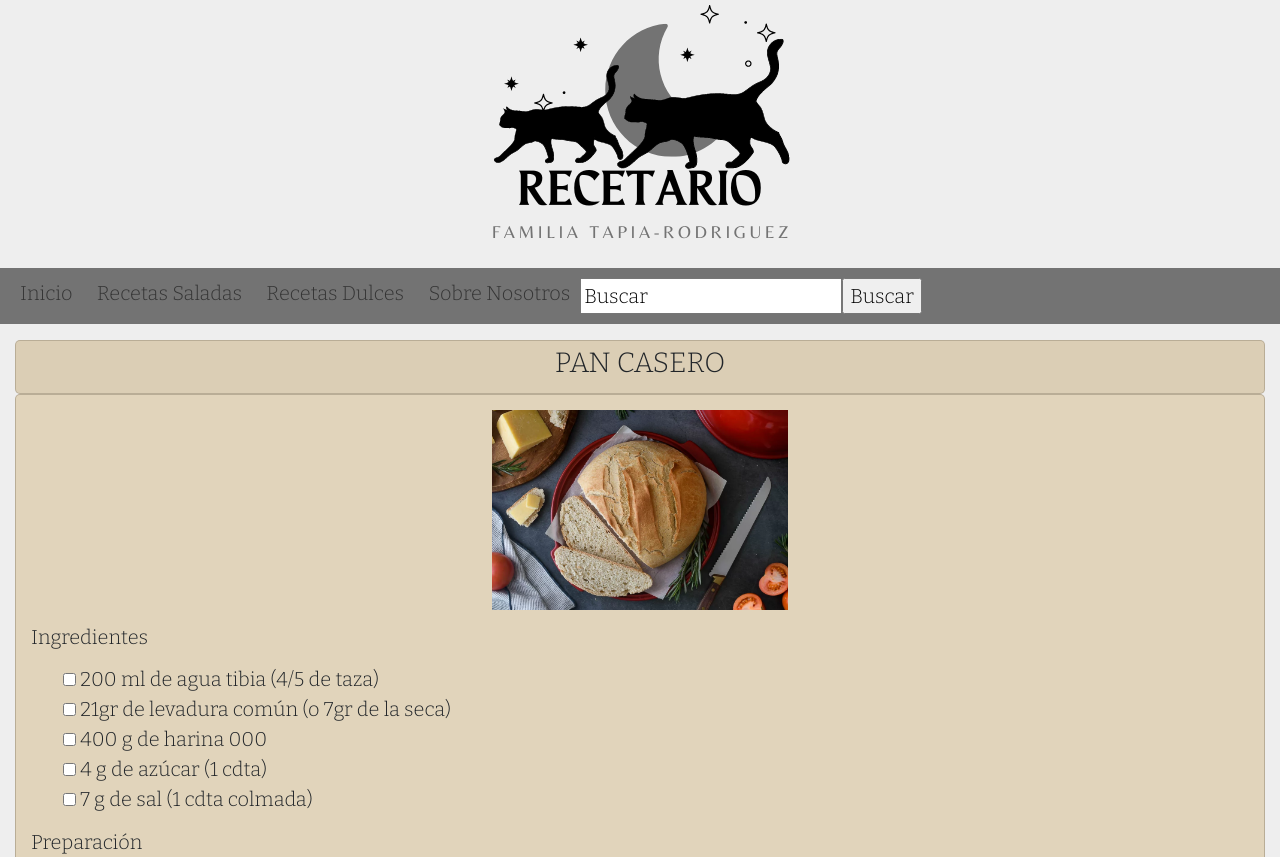
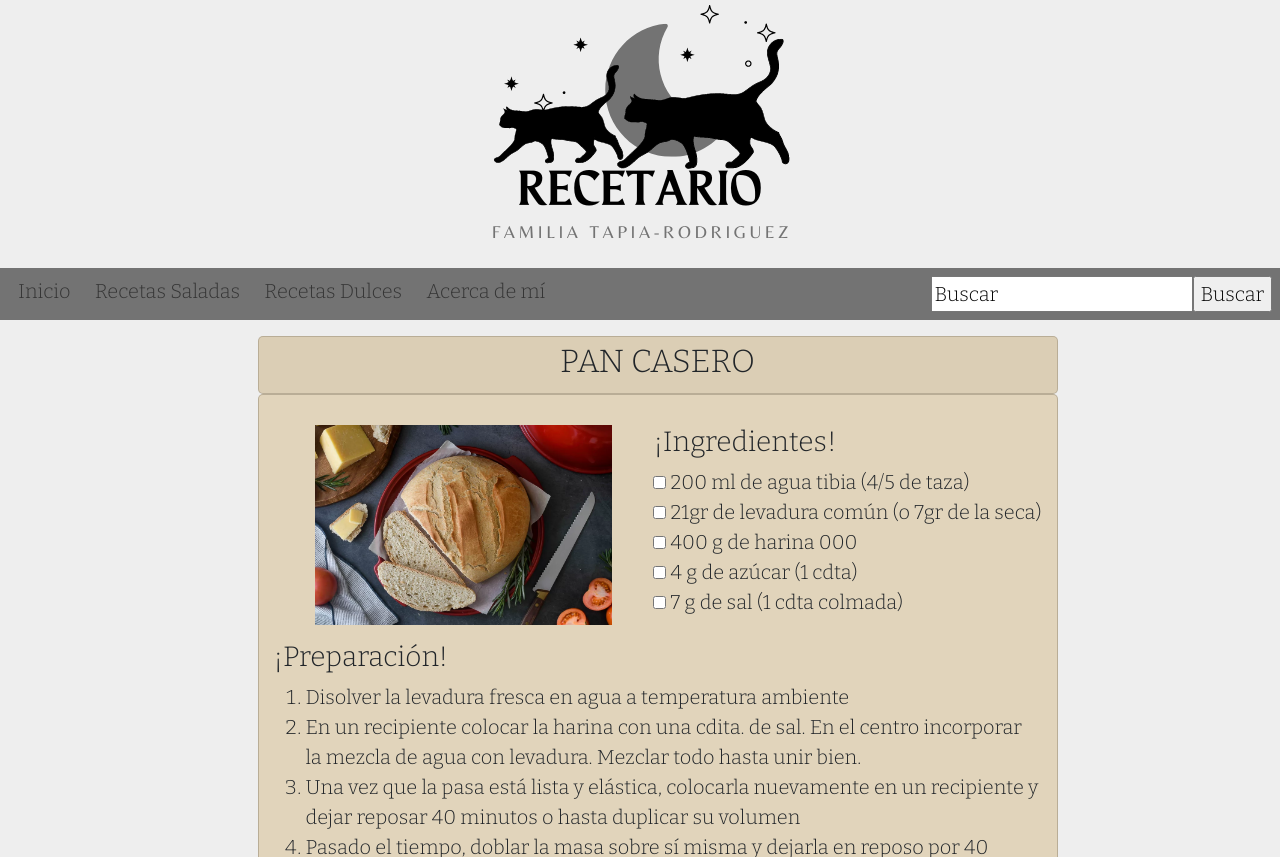
Before and after one commit to vyrodriguez/recetariobernabelrodriguez.github.io, a plain HTML site: page saladas.html in a window 1280 px wide. Shown: the top 857 px of the page. Drawn offline with nearby package versions, Linux system fonts and the light colour scheme.

Commit message:
SE AGREGARON CSS A SALADAS.HTML

```diff
--- a/css/styles.css
+++ b/css/styles.css
@@ -9,8 +9,7 @@ body{
 }
 .menu{
     background-color:#737373;
-    padding-left: 0%;
-    padding:10px;
+    padding:8px;
     overflow: hidden;
     font-size: 20px;
 
@@ -18,9 +17,6 @@ body{
 .navegacion{
     background-color:#737373;
 
-}
-.menu{
-    display: flex;
 }
 .menu li{
     list-style: none;
@@ -89,6 +85,7 @@ body{
 }
 .ingredientes{
     margin-top: 15px;
+    margin-bottom: 15px;
     text-align: start;
     text-decoration: none;
     list-style: none;
@@ -129,3 +126,32 @@ footer{
 .textoFooterRedes i:hover {
     transform: scale(1.2); /* Aumentamos el tamaño del icono al 120% */
   }
+
+
+/* ----------------------------------------------------------------------------------------- */
+                                /* RESPONSIVE LAPTOP */
+/* ----------------------------------------------------------------------------------------- */
+@media (min-width: 1024px){
+
+    .contenedor{
+       display: grid;
+       justify-content: center;
+    }
+    .cardreceta{
+        max-width: 800px;
+        margin-left: 50px;
+    }
+    .presentacion{
+        max-width: 800px;
+        margin-left: 50px;
+    }
+    .menu{
+        display: flex;
+        justify-content: space-between;
+    }
+    .ingredientes{
+        display: flex;
+
+    }
+
+    }
--- a/saladas.html
+++ b/saladas.html
@@ -33,7 +33,7 @@
                 <li><a href="index.html">Inicio</a></li>
                 <li><a href="saladas.html">Recetas Saladas</a></li>
                 <li><a href="dulces.html">Recetas Dulces</a></li>
-                <li><a href="nosotros.html">Sobre Nosotros</a></li>
+                <li><a href="nosotros.html">Acerca de mí</a></li>
             </div>
             <div class="buscar"><form action=""><label for="fname"></label><input type="text" id="fname" name="fname" value="Buscar"><input type="submit" value="Buscar"></form> </div>
             </div>
@@ -42,20 +42,21 @@
     </header>
     <main>
         <!-- Pan Casero -->
-        <div class="presentacion"><h3>PAN CASERO</h3></div>
+        <div class="contenedor">
+        <div class="presentacion"><h2>PAN CASERO</h2></div>
         <div class="cardreceta">
+            <div class="ingredientes">
                 <img class=img src="img/pan.webp" alt="foto de pan casero">
-            <div class="ingredientes">
-            <h5>Ingredientes</h5>
-            <ul class="ingredientes">
+                <div>
+                <h3>¡Ingredientes!</h3>
                 <li><input type="checkbox" class="checkbox"> 200 ml de agua tibia (4/5 de taza)</li>
                 <li><input type="checkbox" class="checkbox"> 21gr de levadura común (o 7gr de la seca) </li>
                 <li><input type="checkbox" class="checkbox"> 400 g de harina 000 </li>
                 <li><input type="checkbox" class="checkbox"> 4 g de azúcar (1 cdta) </li>
                 <li><input type="checkbox" class="checkbox"> 7 g de sal (1 cdta colmada)</li>
-            </ul>
                 </div>
-            <div class="preparacion"><h5>Preparación</h5></div>
+            </div>
+            <div class="preparacion"><h3>¡Preparación!</h3></div>
             <ol>
                 <li>Disolver la levadura fresca en agua a temperatura ambiente</li>
                 <li>En un recipiente colocar la harina con una cdita. de sal. En el centro incorporar la mezcla de agua con levadura. Mezclar todo hasta unir bien.</li>
@@ -70,7 +71,10 @@
             </ol>
             <iframe class="video" src="https://www.youtube.com/embed/v8F6yJt1ULo" title="Pan Casero fácil de hacer | Corteza crujiente y Miga esponjosa" frameborder="0" allow="accelerometer; autoplay; clipboard-write; encrypted-media; gyroscope; picture-in-picture; web-share" allowfullscreen></iframe>
         </div>
+        </div>
+        </div>
         <!-- Platanitos Fritos -->
+        <div class="contenedor">
             <div class="presentacion"><h3>PLATANITOS FRITOS</h3></div>
             <div class="cardreceta">
                 <img class=img src="img/platanos.webp" alt="foto de pan casero">
@@ -93,6 +97,7 @@
                     <iframe class="video" src="https://www.youtube.com/embed/rRRCwaLcDnA" title="PLATANITOS FRITOS" frameborder="0" allow="accelerometer; autoplay; clipboard-write; encrypted-media; gyroscope; picture-in-picture; web-share" allowfullscreen></iframe>            </div>
                 </div>
             </div>
+        </div>
         </main>
         <footer>
         <div class= "textoFooterRedes">
```
Also changed, not shown: dulces.html (+11 -11 lines), index.html (+1 -1 lines), nosotros.html (+4 -1 lines). Lines whose indentation alone changed are shown as unchanged.
